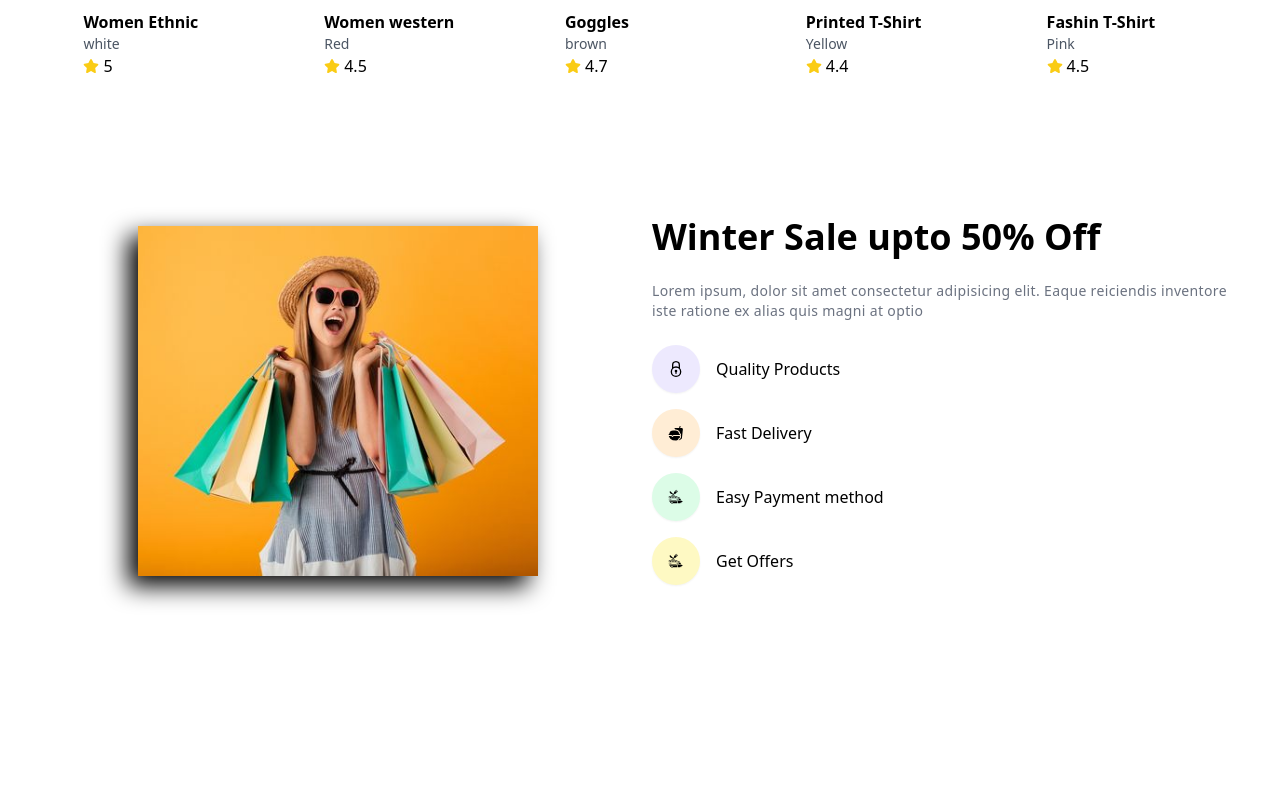
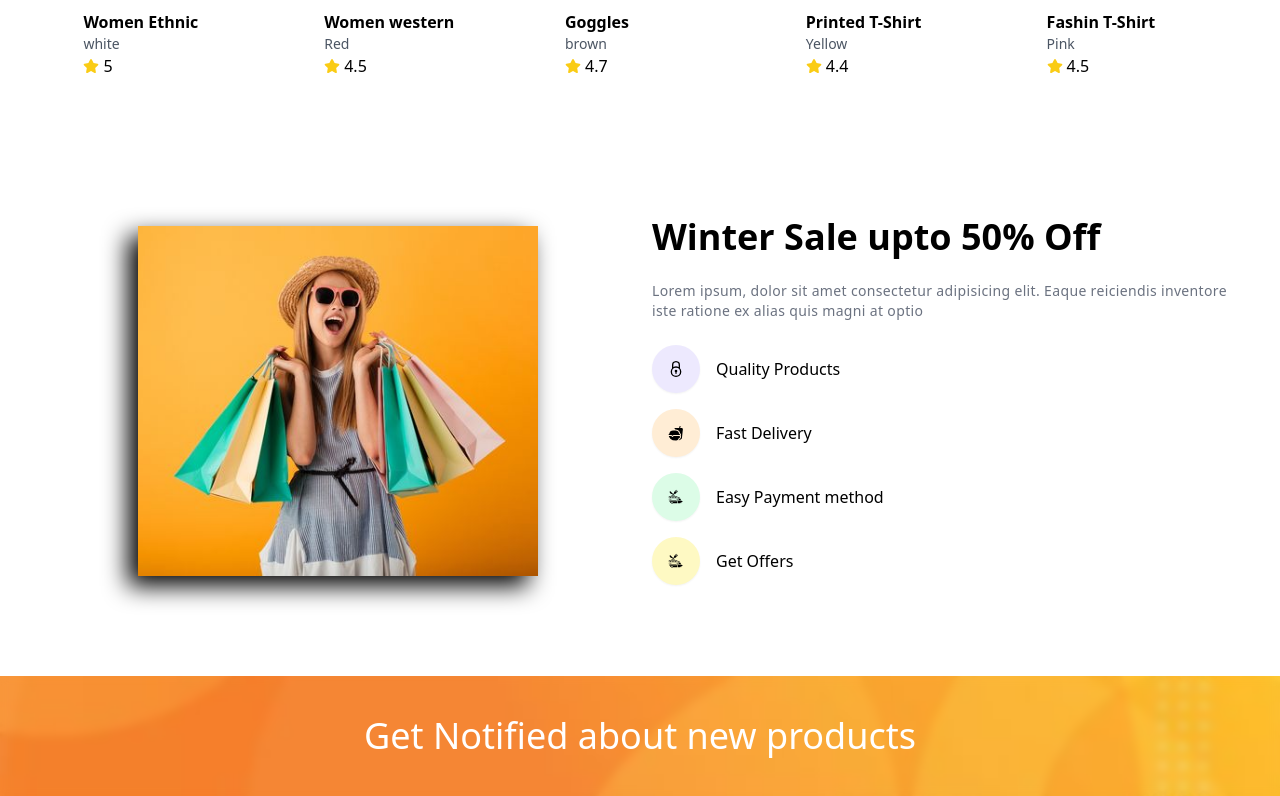
Before and after one commit to GaromaMakure/Ecommerce-website, a React (Vite) app: page / in a window 1280 px wide. Shown: the part 1556-2352 px from the top of the page. Before the commit the page ends 2232 px from the top, so only its background shows below. Built offline with nearby package versions, Linux system fonts and the light colour scheme.

Commit message:
updating the src folder ~

```diff
--- a/src/App.jsx
+++ b/src/App.jsx
@@ -6,6 +6,7 @@
 import "aos/dist/aos.css";
 import TopProducts from "./components/TopProducts/TopProducts";
 import Banner from "./components/Banner/Banner";
+import Subscribe from "./components/Subscribe/Subscribe";
 
 const App = () => {
   React.useEffect(() => {
@@ -25,6 +26,7 @@
       <TopProducts />
       <Products />
       <Banner />
+      <Subscribe />
     </div>
   );
 };
--- /dev/null
+++ b/src/components/Subscribe/Subscribe.jsx
@@ -0,0 +1,31 @@
+import React from "react";
+import Banner from "../../assets/website/orange-pattern.jpg";
+
+const BannerImg = {
+  backgroundImage: `url(${Banner})`,
+  backgroundPosition: "center",
+  backgroundRepeat: "no-repeat",
+  backgroundSize: "cover",
+  height: "100",
+  width: "100",
+};
+
+const Subscribe = () => {
+  return (
+    <div
+      data-aos="zoom-in"
+      className="bg-gray-100 dark:bg-gray-800 text-white"
+      style={BannerImg}
+    >
+      <div className="container backdrop-blur-sm py-10 ">
+        <div>
+          <h1 className="text-2xl !text-center sm:text-left sm:text-4xl font-sem">
+            Get Notified about new products
+          </h1>
+        </div>
+      </div>
+    </div>
+  );
+};
+
+export default Subscribe;
```
Also changed, not shown: src/assets/website/orange-pattern.jpg (added).
